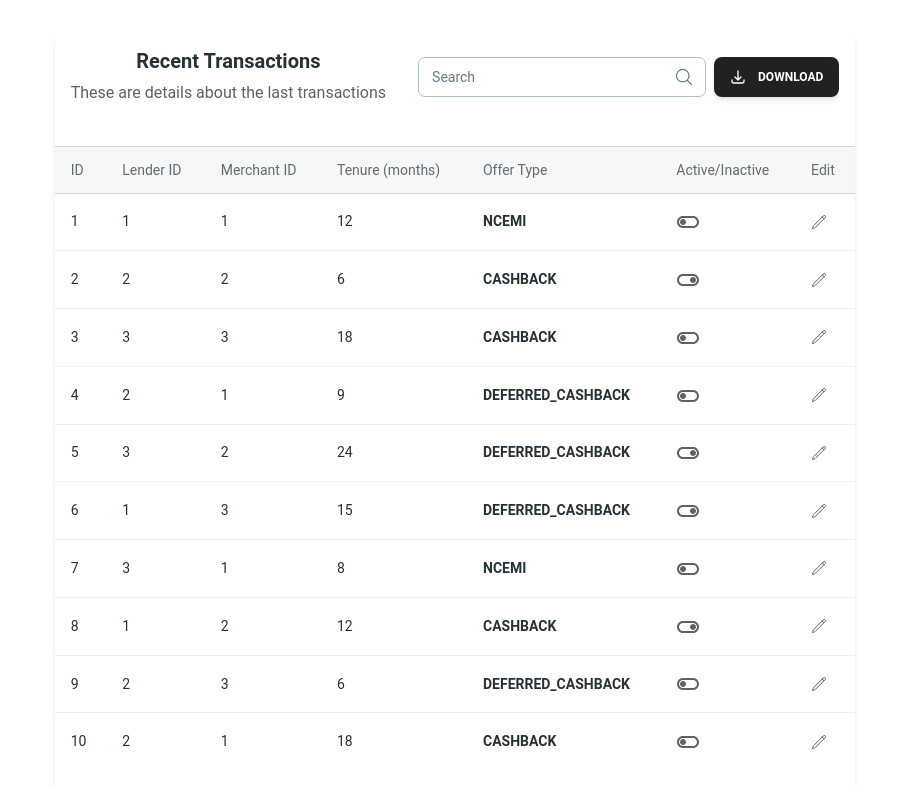
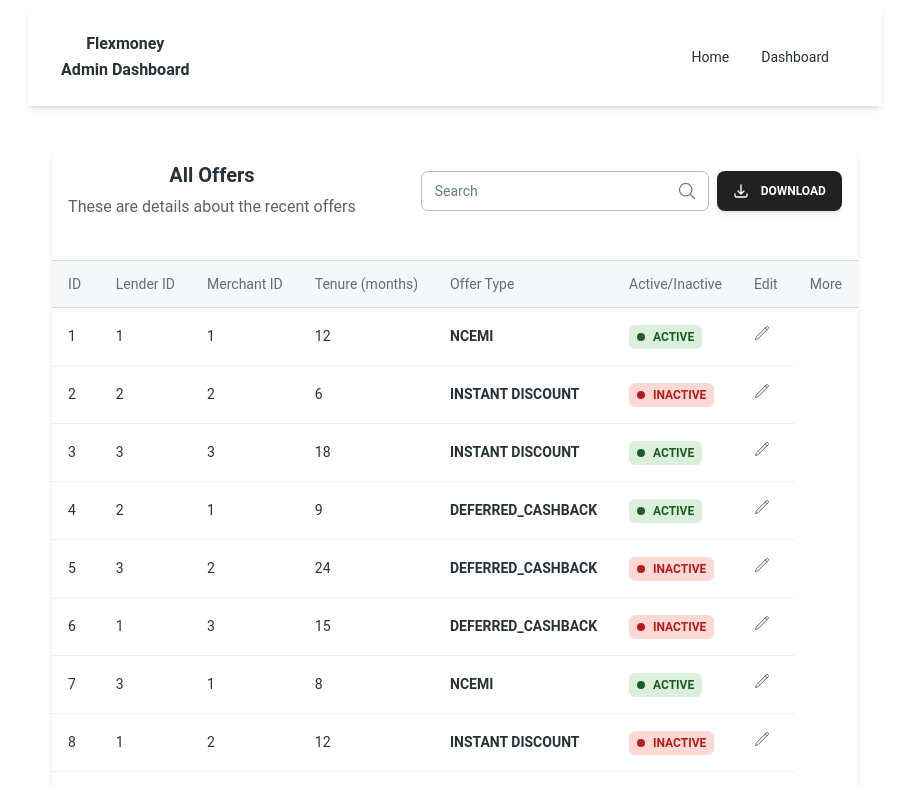
Before and after one commit to alpha951/flexathon, a React (Vite) app: page /dashboard in a window 1280 px wide. Shown: the top 787 px of the page, without its empty margins (185-1094 px from the left). Built offline with nearby package versions, Linux system fonts and the light colour scheme.

Commit message:
Update components

```diff
--- a/src/App.jsx
+++ b/src/App.jsx
@@ -2,11 +2,14 @@ import "./App.css";
 import { BrowserRouter as Router, Route, Routes } from "react-router-dom";
 
 import Form from "./components/Form";
+import Navbar from "./components/Navbar";
 import Dashboard from "./components/Dashboard";
+
 function App() {
   return (
     <>
       <Router>
+        <Navbar />
         <Routes>
           <Route path='/' element={<Form />} />
           <Route path='/dashboard' element={<Dashboard />} />
--- a/src/components/Dashboard.jsx
+++ b/src/components/Dashboard.jsx
@@ -1,3 +1,6 @@
+import Dialog from "./Dialog";
+// import Expand from "./Expand";
+
 import {
   ArrowDownTrayIcon,
   MagnifyingGlassIcon,
@@ -15,9 +18,6 @@ import {
   Input,
 } from "@material-tailwind/react";
 
-import ToggleOffOutlinedIcon from "@mui/icons-material/ToggleOffOutlined";
-import ToggleOnOutlinedIcon from "@mui/icons-material/ToggleOnOutlined";
-
 const TABLE_HEAD = [
   "ID",
   "Lender ID",
@@ -26,6 +26,7 @@ const TABLE_HEAD = [
   "Offer Type",
   "Active/Inactive",
   "Edit",
+  "More",
 ];
 
 const TABLE_ROWS = [
@@ -42,7 +43,7 @@ const TABLE_ROWS = [
     lenderId: "2",
     merchantId: "2",
     tenure: "6",
-    offerType: "CASHBACK",
+    offerType: "INSTANT DISCOUNT",
     offerStatus: "INACTIVE",
   },
   {
@@ -50,7 +51,7 @@ const TABLE_ROWS = [
     lenderId: "3",
     merchantId: "3",
     tenure: "18",
-    offerType: "CASHBACK",
+    offerType: "INSTANT DISCOUNT",
     offerStatus: "ACTIVE",
   },
   {
@@ -90,7 +91,7 @@ const TABLE_ROWS = [
     lenderId: "2",
     merchantId: "1",
     tenure: "12",
-    offerType: "CASHBACK",
+    offerType: "INSTANT DISCOUNT",
     offerStatus: "INACTIVE",
   },
   {
@@ -106,22 +107,28 @@ const TABLE_ROWS = [
     lenderId: "1",
     merchantId: "2",
     tenure: "18",
-    offerType: "CASHBACK",
+    offerType: "INSTANT DISCOUNT",
     offerStatus: "ACTIVE",
   },
 ];
 
+
+/*
+  lid, mid, offtype, tenure, int_rate, disp_rate, start_date, end_date, status
+*/
+
 export default function Dashboard() {
   return (
-    <Card className='h-full w-full'>
+    <>
+      <Card className='h-full w-full overflow-visible'>
         <CardHeader floated={false} shadow={false} className='rounded-none'>
           <div className='mb-4 flex flex-col justify-between gap-8 md:flex-row md:items-center'>
             <div>
               <Typography variant='h5' color='blue-gray'>
-              Recent Transactions
+                All Offers
               </Typography>
               <Typography color='gray' className='mt-1 font-normal'>
-              These are details about the last transactions
+                These are details about the recent offers
               </Typography>
             </div>
             <div className='flex w-full shrink-0 gap-2 md:w-max'>
@@ -132,12 +139,13 @@ export default function Dashboard() {
                 />
               </div>
               <Button className='flex items-center gap-3' size='sm'>
-              <ArrowDownTrayIcon strokeWidth={2} className='h-4 w-4' /> Download
+                <ArrowDownTrayIcon strokeWidth={2} className='h-4 w-4' />{" "}
+                Download
               </Button>
             </div>
           </div>
         </CardHeader>
-      <CardBody className='overflow-scroll px-0'>
+        <CardBody className='overflow-visible px-0'>
           <table className='w-full min-w-max table-auto text-left'>
             <thead>
               <tr>
@@ -212,21 +220,16 @@ export default function Dashboard() {
                       </td>
 
                       <td className={classes}>
-                      {offerStatus === "ACTIVE" ? (
-                        <Tooltip content='Toggle offer'>
-                          <ToggleOffOutlinedIcon className='h-4 w-4' />
-                        </Tooltip>
-                      ) : (
-                        <Tooltip content='Toggle offer'>
-                          <ToggleOnOutlinedIcon className='h-4 w-4' />
-                        </Tooltip>
-                      )}
+                        <Dialog offerStatus={offerStatus} />
                       </td>
                       <td className={classes}>
+                        <button>
                           <Tooltip content='Edit'>
                             <PencilIcon className='h-4 w-4' />
                           </Tooltip>
+                        </button>
                       </td>
+                      {/* <Expand /> */}
                     </tr>
                   );
                 }
@@ -266,6 +269,7 @@ export default function Dashboard() {
           </Button>
         </CardFooter>
       </Card>
+    </>
   );
 }
 
--- /dev/null
+++ b/src/components/Dialog.jsx
@@ -0,0 +1,81 @@
+import React from "react";
+import {
+  Button,
+  Dialog,
+  Card,
+  CardBody,
+  CardFooter,
+  Typography,
+  Input,
+  Chip,
+  Tooltip,
+} from "@material-tailwind/react";
+
+// eslint-disable-next-line react/prop-types
+export default function DialogWithForm({ offerStatus }) {
+  const [open, setOpen] = React.useState(false);
+  const handleOpen = () => setOpen((cur) => !cur);
+
+  return (
+    <>
+      <button onClick={handleOpen}>
+        {" "}
+        <Tooltip content='Toggle offer status'>
+          {offerStatus === "ACTIVE" ? (
+            <Chip
+              variant='ghost'
+              color='green'
+              size='sm'
+              value='Active'
+              icon={
+                <span className="mx-auto mt-1 block h-2 w-2 rounded-full bg-green-900 content-['']" />
+              }
+            />
+          ) : (
+            <Chip
+              variant='ghost'
+              color='red'
+              size='sm'
+              value='Inactive'
+              icon={
+                <span className="mx-auto mt-1 block h-2 w-2 rounded-full bg-red-900 content-['']" />
+              }
+            />
+          )}
+        </Tooltip>
+      </button>
+      <Dialog
+        size='xs'
+        open={open}
+        handler={() => handleOpen()}
+        className='bg-transparent shadow-none'>
+        <Card className='mx-auto w-full max-w-[24rem]'>
+          <CardBody className='flex flex-col gap-4'>
+            <Typography variant='h4' color='blue-gray'>
+              Update Offer Details
+            </Typography>
+            <Typography
+              className='mb-3 font-normal'
+              variant='paragraph'
+              color='gray'>
+              Enter start and end date to active the this entry.
+            </Typography>
+            <Typography className='-mb-2' variant='h6'>
+              Start Date
+            </Typography>
+            <Input label='start-date' type='date' size='lg' />
+            <Typography className='-mb-2' variant='h6'>
+              End Date
+            </Typography>
+            <Input label='end-date' type='date' size='lg' />
+          </CardBody>
+          <CardFooter className='pt-0'>
+            <Button variant='gradient' onClick={handleOpen} fullWidth>
+              Update
+            </Button>
+          </CardFooter>
+        </Card>
+      </Dialog>
+    </>
+  );
+}
--- /dev/null
+++ b/src/components/Expand.jsx
@@ -0,0 +1,30 @@
+import React from "react";
+import {
+  Collapse,
+  Button,
+  Card,
+  Typography,
+  CardBody,
+} from "@material-tailwind/react";
+
+export default function CollapseDefault() {
+  const [open, setOpen] = React.useState(false);
+
+  const toggleOpen = () => setOpen((cur) => !cur);
+
+  return (
+    <>
+      <Button onClick={toggleOpen}>show</Button>
+      <Collapse open={open}>
+        <Card className='my-4 mx-auto w-8/12'>
+          <CardBody>
+            <Typography>
+              Use our Tailwind CSS collapse for your website. You can use if for
+              accordion, collapsible items and much more.
+            </Typography>
+          </CardBody>
+        </Card>
+      </Collapse>
+    </>
+  );
+}
--- a/src/components/Form.jsx
+++ b/src/components/Form.jsx
@@ -10,44 +10,55 @@ import {
   Option,
 } from "@material-tailwind/react";
 
+
 export default function Form() {
   return (
-    <Card color='transparent' shadow={true} className='w-96 '>
+    <>
+      <Card color='transparent' shadow={true} className='w-auto mt-10'>
         <CardHeader
           variant='gradient'
           color='gray'
-        floated={true}
+          floated={false}
           className='mb-1 grid h-14	place-items-center'>
           <Typography variant='h5' color='white'>
             Edit Product
           </Typography>
         </CardHeader>
-      <form className='mt-5 -mb-2 w-96 max-w-screen-lg sm:w-96 '>
+        <form className='mt-5 -mb-2 w-auto max-w-screen-lg sm:w-96 '>
           <CardBody className='flex flex-col gap-4 -mt-9 '>
             <div className='mb-1 flex flex-col gap-4'>
-            <Typography variant='h6' color='blue-gray' className='-mb-5 -mt-2 '>
-              Brand
+              <Typography
+                variant='h6'
+                color='blue-gray'
+                className='-mb-5 -mt-2 '>
+                Lender ID
               </Typography>
               <Input
                 size='lg'
-              placeholder='Samsung'
+                placeholder='123'
                 className=' !border-t-blue-gray-200 focus:!border-t-gray-900'
                 labelProps={{
                   className: "before:content-none after:content-none",
                 }}
               />
-            <Typography variant='h6' color='blue-gray' className='-mb-5 -mt-2'>
-              Product
+              <Typography
+                variant='h6'
+                color='blue-gray'
+                className='-mb-5 -mt-2'>
+                Merchant ID
               </Typography>
               <Input
                 size='lg'
-              placeholder='S22 Ultra'
+                placeholder='123'
                 className=' !border-t-blue-gray-200 focus:!border-t-gray-900'
                 labelProps={{
                   className: "before:content-none after:content-none",
                 }}
               />
-            <Typography variant='h6' color='blue-gray' className='-mb-5 -mt-2'>
+              <Typography
+                variant='h6'
+                color='blue-gray'
+                className='-mb-5 -mt-2'>
                 Rate of Interest
               </Typography>
               <Input
@@ -59,7 +70,10 @@ export default function Form() {
                   className: "before:content-none after:content-none",
                 }}
               />
-            <Typography variant='h6' color='blue-gray' className='-mb-5 -mt-2'>
+              <Typography
+                variant='h6'
+                color='blue-gray'
+                className='-mb-5 -mt-2'>
                 Tenure
               </Typography>
               <Input
@@ -71,7 +85,10 @@ export default function Form() {
                   className: "before:content-none after:content-none",
                 }}
               />
-            <Typography variant='h6' color='blue-gray' className='-mb-5 -mt-2'>
+              <Typography
+                variant='h6'
+                color='blue-gray'
+                className='-mb-5 -mt-2'>
                 Max Amount
               </Typography>
               <Input
@@ -83,7 +100,10 @@ export default function Form() {
                   className: "before:content-none after:content-none",
                 }}
               />
-            <Typography variant='h6' color='blue-gray' className='-mb-5 -mt-2'>
+              <Typography
+                variant='h6'
+                color='blue-gray'
+                className='-mb-5 -mt-2'>
                 Min Amount
               </Typography>
               <Input
@@ -95,7 +115,10 @@ export default function Form() {
                   className: "before:content-none after:content-none",
                 }}
               />
-            <Typography variant='h6' color='blue-gray' className='-mb-5 -mt-2'>
+              <Typography
+                variant='h6'
+                color='blue-gray'
+                className='-mb-5 -mt-2'>
                 Offer Type
               </Typography>
               <Select color='zinc-400' label='Select Offer type'>
@@ -104,7 +127,10 @@ export default function Form() {
                 <Option value='3'>Deferred Cashback</Option>
               </Select>
 
-            <Typography variant='h6' color='blue-gray' className='-mb-5 -mt-2'>
+              <Typography
+                variant='h6'
+                color='blue-gray'
+                className='-mb-5 -mt-2'>
                 Funded By
               </Typography>
               <Select color='zinc-400' label='Select Offer type'>
@@ -121,5 +147,6 @@ export default function Form() {
           </CardFooter>
         </form>
       </Card>
+    </>
   );
 }
--- a/src/components/Navbar.jsx
+++ b/src/components/Navbar.jsx
@@ -47,14 +47,16 @@ export default function StickyNavbar() {
             as='a'
             href='#'
             className='mr-4 cursor-pointer py-1.5 font-bold'>
-            Flexmoney Admin Dashboard
+            Flexmoney
+            <br />
+            Admin Dashboard
           </Typography>
           <div className='flex items-center gap-4'>
             <div className='mr-4 hidden lg:block'>{navList}</div>
             <IconButton
               variant='text'
               className='ml-auto h-6 w-6 text-inherit hover:bg-transparent focus:bg-transparent active:bg-transparent lg:hidden'
-              ripple={false}
+              ripple={true}
               onClick={() => setOpenNav(!openNav)}>
               {openNav ? (
                 <svg
--- a/src/index.css
+++ b/src/index.css
@@ -1,6 +1,7 @@
 @tailwind base;
 @tailwind components;
 @tailwind utilities;
+
 :root {
   font-synthesis: none;
   text-rendering: optimizeLegibility;
```
Also changed, not shown: src/main.jsx (+22 -0 lines). Lines whose indentation alone changed are shown as unchanged.
